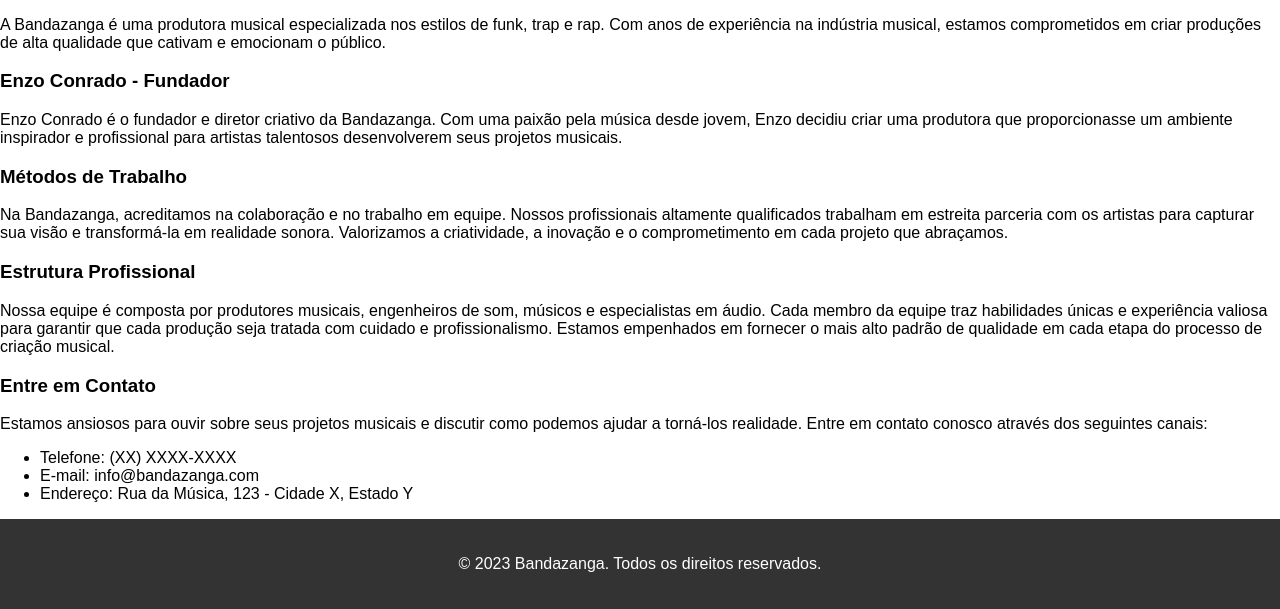
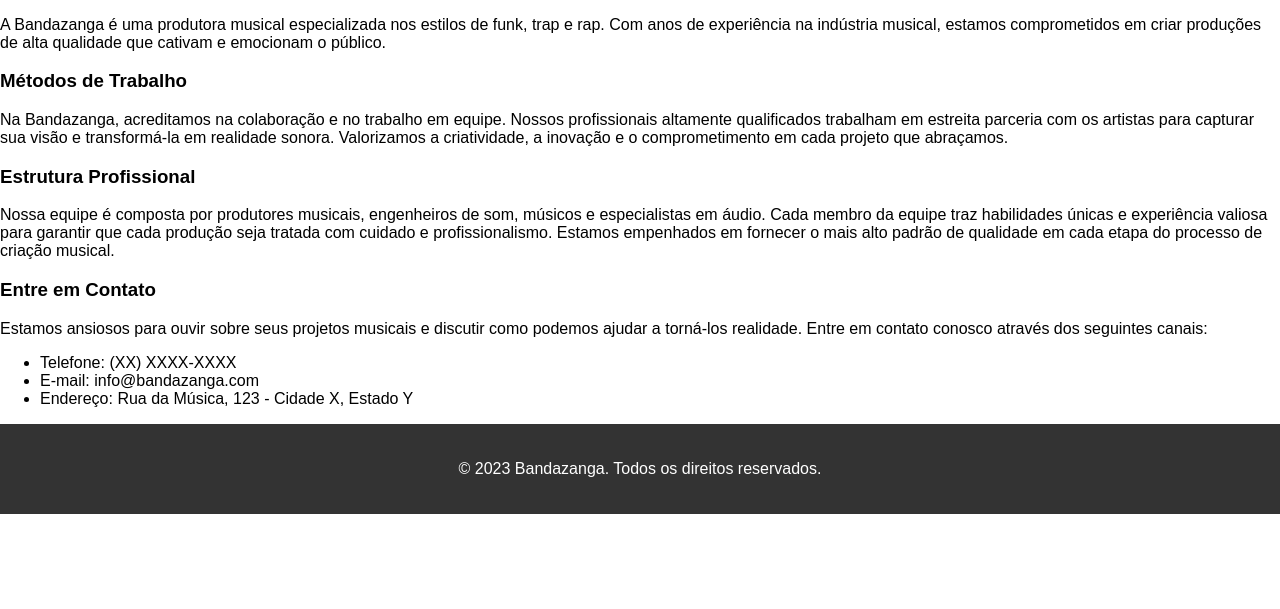
Before and after one commit to PabloFelipe13/Bandazanga, a plain HTML site: page sobre.html in a window 1280 px wide. Shown: the part 271-880 px from the top of the page. After the commit the page ends 800 px from the top, so only its background shows below. Drawn offline with Linux system fonts and the light colour scheme.

Commit message:
Update sobre.html

```diff
--- a/sobre.html
+++ b/sobre.html
@@ -83,11 +83,6 @@
         </div>
 
         <div class="descricao">
-            <h3>Enzo Conrado - Fundador</h3>
-            <p>Enzo Conrado é o fundador e diretor criativo da Bandazanga. Com uma paixão pela música desde jovem, Enzo decidiu criar uma produtora que proporcionasse um ambiente inspirador e profissional para artistas talentosos desenvolverem seus projetos musicais.</p>
-        </div>
-
-        <div class="descricao">
             <h3>Métodos de Trabalho</h3>
             <p>Na Bandazanga, acreditamos na colaboração e no trabalho em equipe. Nossos profissionais altamente qualificados trabalham em estreita parceria com os artistas para capturar sua visão e transformá-la em realidade sonora. Valorizamos a criatividade, a inovação e o comprometimento em cada projeto que abraçamos.</p>
         </div>
```
